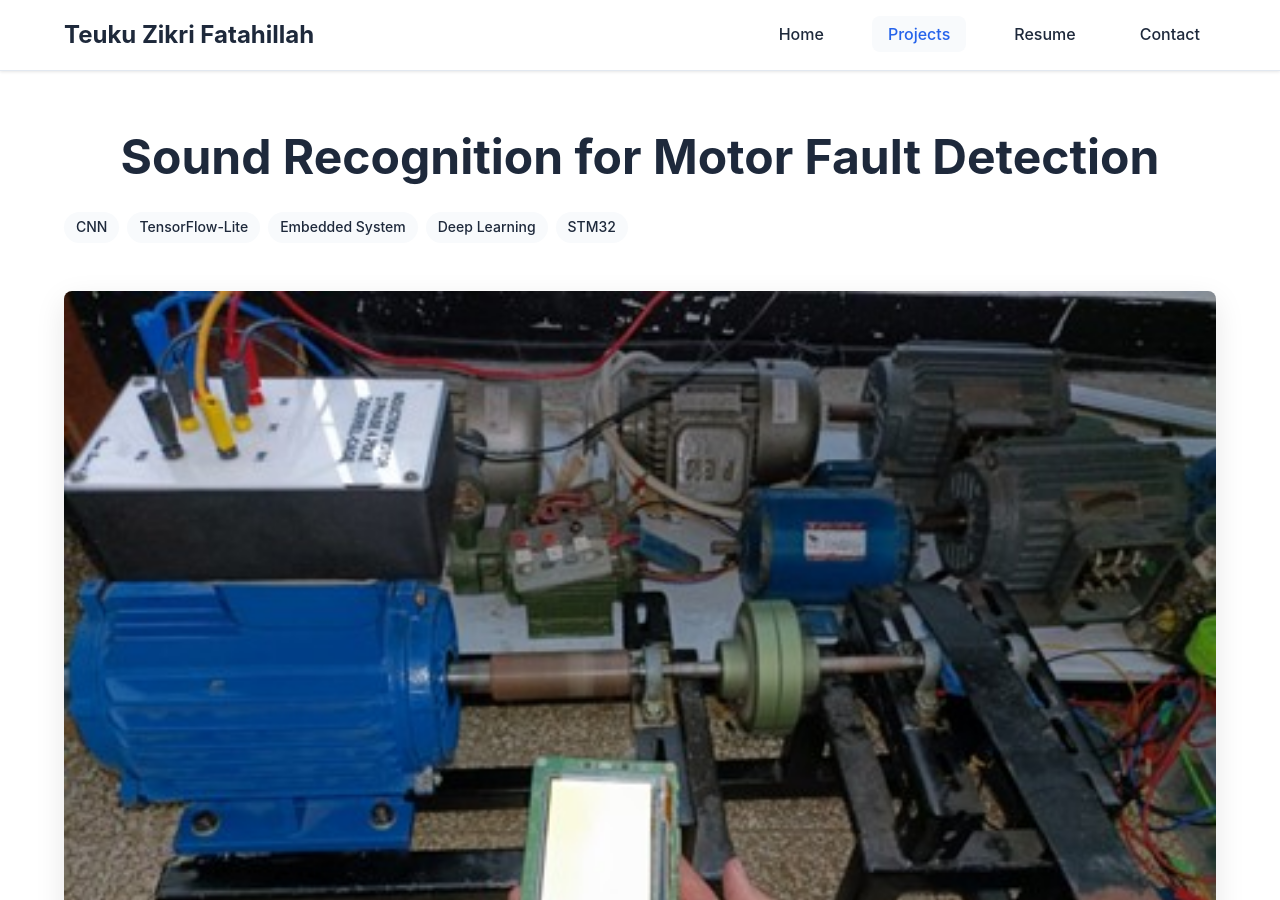
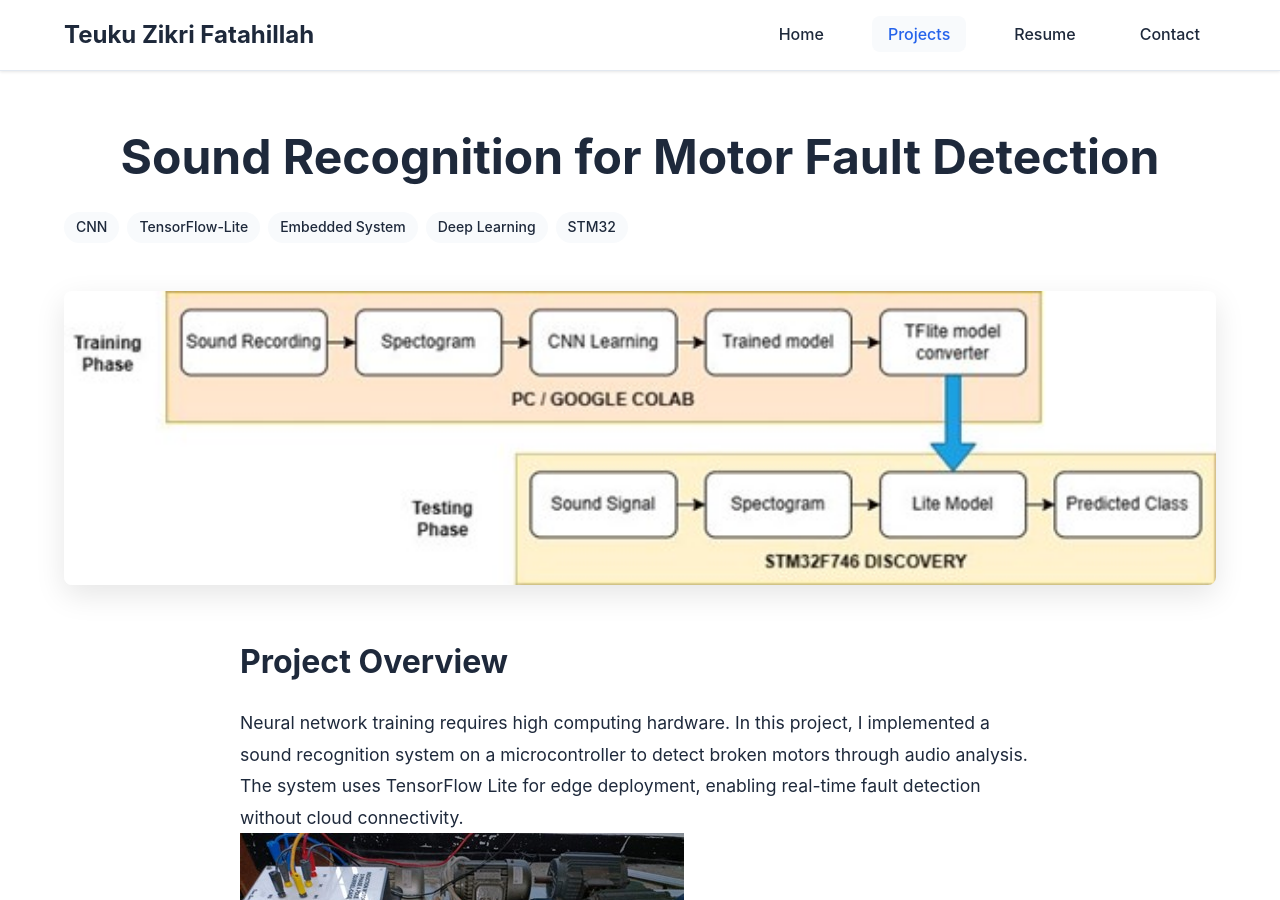
Before and after one commit to tzf230201/tzf230201.github.io, a Jekyll site: the page built from _projects/sound-recognition-motor-detection.md, in a window 1280 px wide and 900 px high. Built offline with Jekyll 4.4.1, drawn with Linux system fonts in a browser that asks for light colours.

```diff
--- a/_projects/sound-recognition-motor-detection.md
+++ b/_projects/sound-recognition-motor-detection.md
@@ -1,7 +1,7 @@
 ---
 title: Sound Recognition for Motor Fault Detection
 description: CNN-based sound recognition system on microcontroller for detecting broken motors using TensorFlow Lite with 88.3% accuracy.
-cover_image: /assets/images/projects/sound_recognition_4.jpg
+cover_image: /assets/images/projects/sound_recognition_1.jpg
 tags: [CNN, TensorFlow-Lite, Embedded System, Deep Learning, STM32]
 featured: false
 demo_url:
@@ -13,7 +13,7 @@
 
 Neural network training requires high computing hardware. In this project, I implemented a sound recognition system on a microcontroller to detect broken motors through audio analysis. The system uses TensorFlow Lite for edge deployment, enabling real-time fault detection without cloud connectivity.
 
-![System Architecture](/assets/images/projects/sound_recognition_1.jpg)
+![System Architecture](/assets/images/projects/sound_recognition_4.jpg)
 
 ## Technical Implementation
 
@@ -52,7 +52,7 @@
 
 The implementation achieved an **accuracy rate of 88.325%** in detecting motor faults through sound analysis.
 
-![Results](/assets/images/projects/sound_recognition_4.jpg)
+![Results](/assets/images/projects/sound_recognition_1.jpg)
 
 ### Performance Metrics
 
```
Also changed, not shown: picture/sound_recognition_1.jpg, picture/sound_recognition_4.jpg.
